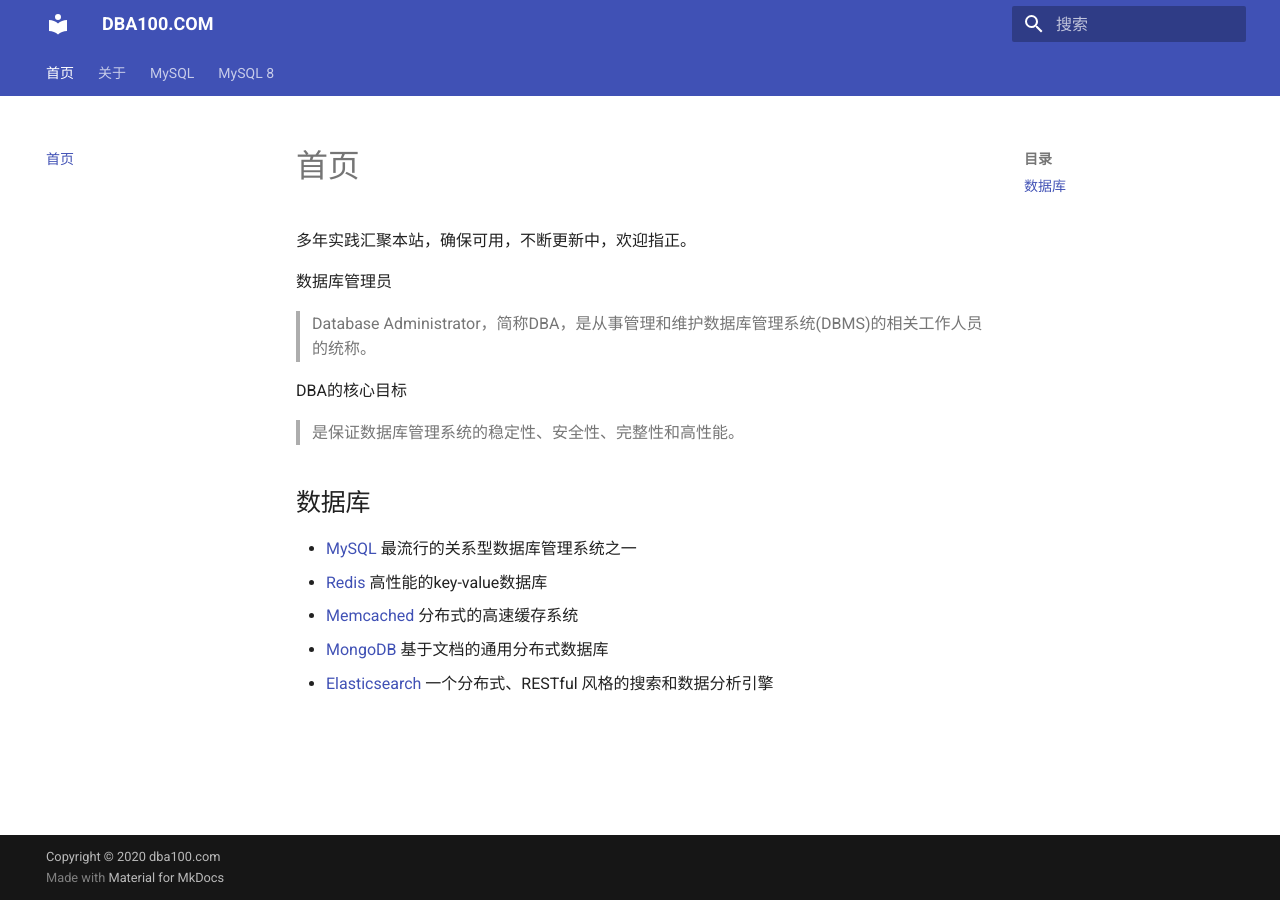
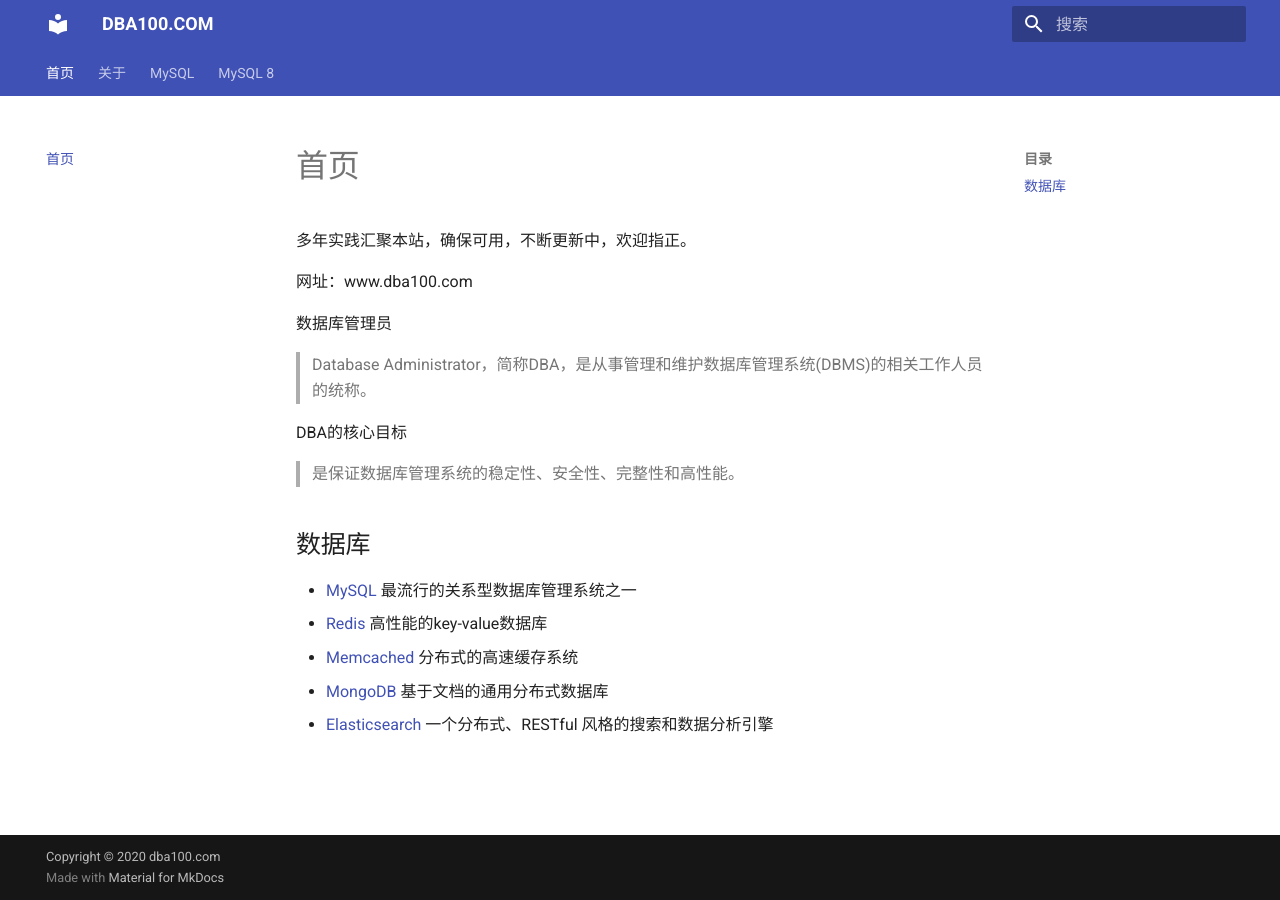
Before and after one commit to duliang123/dba100, an MkDocs documentation site: the page built from docs/index.md, in a window 1280 px wide. Built offline with MkDocs 1.6.1 and Material for MkDocs 9.7.7, drawn with Linux system fonts in a browser that asks for light colours.

Commit message:
Update index.md

```diff
--- a/docs/index.md
+++ b/docs/index.md
@@ -1,6 +1,8 @@
 # 首页
 
 多年实践汇聚本站，确保可用，不断更新中，欢迎指正。
+
+网址：www.dba100.com
 
 数据库管理员
 
```
